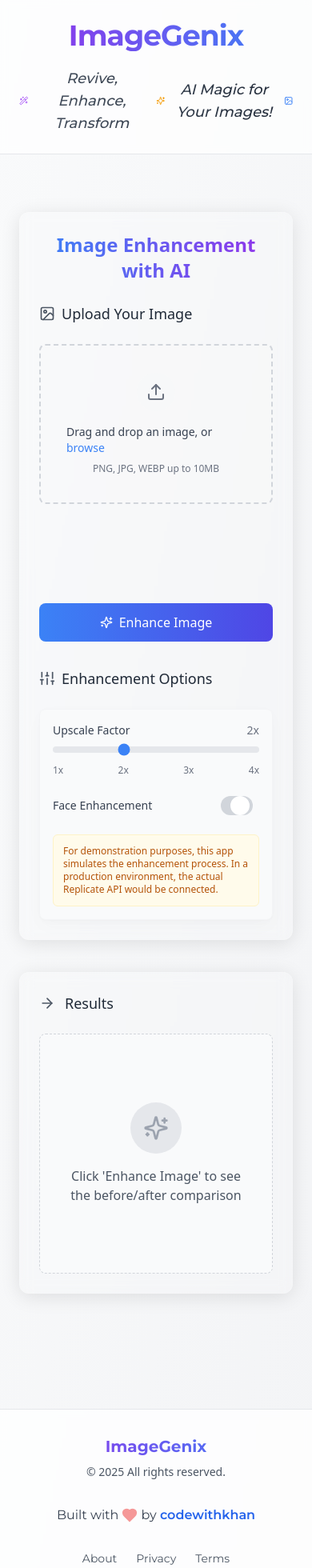
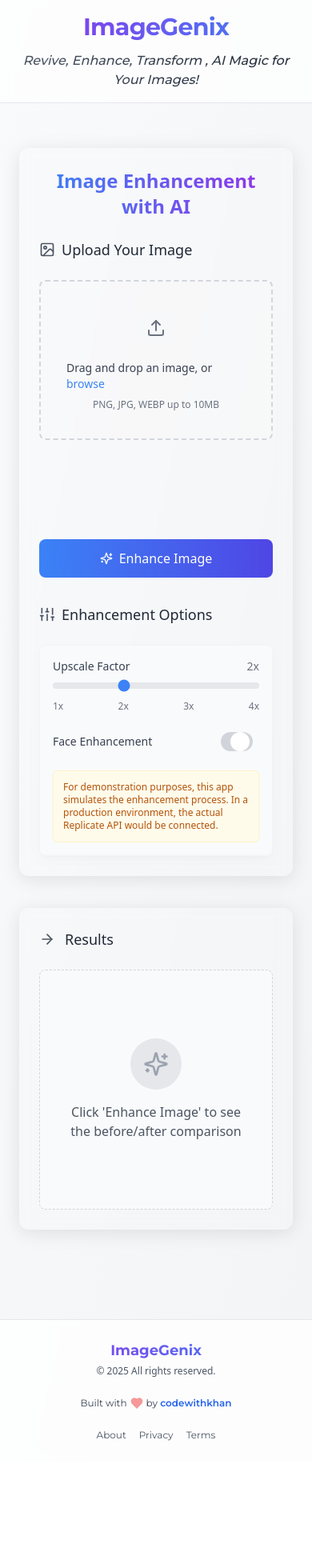
Before and after one commit to Khangithub17/ImageGenix, a React (Vite) app: page / in a window 390 px wide. Shown: the top 1960 px of the page at 80% size. After the commit the page ends 1826 px from the top, so only its background shows below. Built offline with nearby package versions, Linux system fonts and the light colour scheme.

Commit message:
second commit

```diff
--- a/src/pages/Index.tsx
+++ b/src/pages/Index.tsx
@@ -16,58 +16,55 @@ const Index = () => {
 
   return (
     <div className="min-h-screen bg-gradient-to-br from-gray-50 to-gray-100">
-      <header className="p-6 bg-white bg-opacity-70 backdrop-blur-sm border-b border-gray-200">
+      <header className="p-4 md:p-6 bg-white bg-opacity-70 backdrop-blur-sm border-b border-gray-200">
         <div className="max-w-6xl mx-auto text-center">
-          <h1 className="text-4xl md:text-5xl font-bold mb-3 font-montserrat bg-gradient-to-r from-purple-600 to-blue-500 bg-clip-text text-transparent transition-all duration-300 hover:scale-105 tracking-tight">
+          <h1 className="text-3xl md:text-5xl font-bold mb-2 md:mb-3 font-montserrat bg-gradient-to-r from-purple-600 to-blue-500 bg-clip-text text-transparent transition-all duration-300 hover:scale-105 tracking-tight">
             ImageGenix
           </h1>
           <div className='max-w-2xl mx-auto'>
-          <p className="text-lg md:text-xl mt-5 font-montserrat text-transparent bg-clip-text bg-gradient-to-r from-gray-600 to-gray-800 font-medium italic flex items-center justify-center gap-2">
-            <Wand2 className="h-5 w-5 text-purple-500" />
-            Revive, Enhance, Transform
-            <Sparkles className="h-5 w-5 text-amber-500" />
-            AI Magic for Your Images!
-            <ImageIcon className="h-5 w-5 text-blue-500" />
+          <p className="text-base md:text-xl mt-3 md:mt-5 font-montserrat text-transparent bg-clip-text bg-gradient-to-r from-gray-600 to-gray-800 font-medium italic flex flex-wrap items-center justify-center gap-2">
+
+            Revive, Enhance, Transform ,  AI Magic for Your Images!
+
           </p>
           </div>
         </div>
       </header>
 
-      <main className="py-12">
+      <main className="py-8 md:py-12">
         <ImageSlider setEnhancedImage={setEnhancedImage} />
-        <div className="flex justify-center mt-8">
+        <div className="flex justify-center mt-6 md:mt-8">
           {enhancedImage && (
         <button
           onClick={handleDownload}
-          className="px-6 py-3 bg-gradient-to-r from-blue-500 to-indigo-600 text-white font-semibold rounded-lg shadow-md hover:translate-y-[-2px] transition-all duration-300 flex items-center gap-2"
+          className="px-4 py-2 md:px-6 md:py-3 bg-gradient-to-r from-blue-500 to-indigo-600 text-white font-semibold rounded-lg shadow-md hover:translate-y-[-2px] transition-all duration-300 flex items-center gap-2"
         >
-          <Download className="h-5 w-5" />
+          <Download className="h-4 w-4 md:h-5 md:w-5" />
           Download Image
         </button>
-        //bg-gradient-to-r from-blue-500 to-indigo-600 hover:shadow-lg hover:translate-y-[-2px]
           )}
         </div>
       </main>
-      <footer className="py-8 px-6 bg-white bg-opacity-80 backdrop-blur-sm border-t border-gray-200 mt-10">
+      <footer className="py-6 md:py-8 px-4 md:px-6 bg-white bg-opacity-80 backdrop-blur-sm border-t border-gray-200 mt-8 md:mt-10">
         <div className="max-w-6xl mx-auto">
-          <div className="grid grid-cols-1 md:grid-cols-3 gap-8 items-center">
+          <div className="grid grid-cols-1 md:grid-cols-3 gap-6 md:gap-8 items-center">
             <div className="text-center md:text-left">
-              <h3 className="text-xl font-montserrat font-bold bg-gradient-to-r from-purple-600 to-blue-500 bg-clip-text text-transparent mb-2">ImageGenix</h3>
-              <p className="text-gray-600 text-sm">
+              <h3 className="text-lg md:text-xl font-montserrat font-bold bg-gradient-to-r from-purple-600 to-blue-500 bg-clip-text text-transparent mb-1 md:mb-2">ImageGenix</h3>
+              <p className="text-gray-600 text-xs md:text-sm">
                 &copy; {new Date().getFullYear()} All rights reserved.
               </p>
             </div>
 
             <div className="flex items-center justify-center space-x-1 text-gray-700">
-              <span className="font-montserrat">Built with</span>
-              <Heart className="h-5 w-5 mx-1 text-red-500 fill-red-500 animate-pulse" />
-              <span className="font-montserrat">by <a href="#" className="text-blue-600 hover:text-blue-800 transition-colors duration-200 font-semibold">codewithkhan</a></span>
+              <span className="font-montserrat text-xs md:text-base">Built with</span>
+              <Heart className="h-4 w-4 md:h-5 md:w-5 mx-1 text-red-500 fill-red-500 animate-pulse" />
+              <span className="font-montserrat text-xs md:text-base">by <a href="#" className="text-blue-600 hover:text-blue-800 transition-colors duration-200 font-semibold">codewithkhan</a></span>
             </div>
 
-            <div className="flex justify-center md:justify-end space-x-6">
-              <a href="#" className="text-gray-600 hover:text-purple-600 transition-colors duration-200 text-sm font-montserrat">About</a>
-              <a href="#" className="text-gray-600 hover:text-purple-600 transition-colors duration-200 text-sm font-montserrat">Privacy</a>
-              <a href="#" className="text-gray-600 hover:text-purple-600 transition-colors duration-200 text-sm font-montserrat">Terms</a>
+            <div className="flex justify-center md:justify-end space-x-4 md:space-x-6">
+              <a href="#" className="text-gray-600 hover:text-purple-600 transition-colors duration-200 text-xs md:text-sm font-montserrat">About</a>
+              <a href="#" className="text-gray-600 hover:text-purple-600 transition-colors duration-200 text-xs md:text-sm font-montserrat">Privacy</a>
+              <a href="#" className="text-gray-600 hover:text-purple-600 transition-colors duration-200 text-xs md:text-sm font-montserrat">Terms</a>
             </div>
           </div>
         </div>
```
